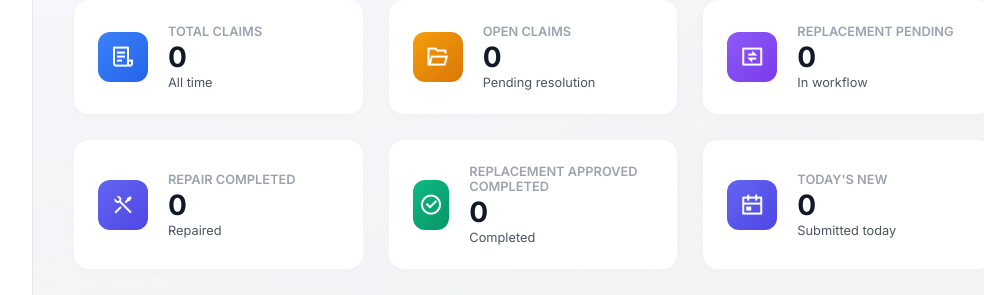
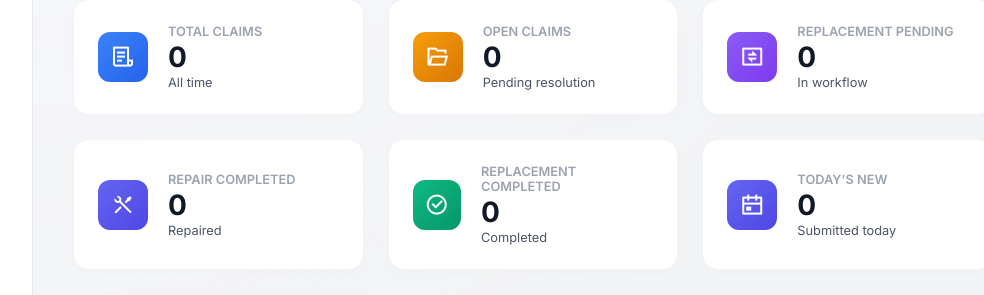
Before and after one commit to jasilmyg/OSG-myG-PORTAL, a Flask app: page /analytics in a window 1280 px wide. Shown: the part 633-928 px from the top of the page, without its empty margins (247-1231 px from the left). Run offline with Flask 3, Linux system fonts and the light colour scheme; the visitor is signed in with stand-in values (Sample User, id 1); data that the repository does not hold is empty.

Commit message:
Rename Settled status filter to Replacement Completed and update filtering logic

```diff
--- a/static/js/analytics.js
+++ b/static/js/analytics.js
@@ -605,9 +605,15 @@ function applyFilters() {
 
         // Status
         const statusValue = document.getElementById('filterStatus').value;
-        if (statusValue && claim.status !== statusValue) {
-            console.log(`Filtered out ${claim.claim_id}: Status mismatch (${claim.status} !== ${statusValue})`);
-            return false;
+        if (statusValue) {
+            if (statusValue === 'Replacement Completed') {
+                const s = (claim.status || '').toLowerCase();
+                const isReplacement = s.includes('replacement');
+                if (!(isReplacement && claim.complete)) return false;
+            } else if (claim.status !== statusValue) {
+                console.log(`Filtered out ${claim.claim_id}: Status mismatch (${claim.status} !== ${statusValue})`);
+                return false;
+            }
         }
 
         // Replacement Stage (ONLY applies to claims with status "Replacement approved")
--- a/templates/analytics.html
+++ b/templates/analytics.html
@@ -43,7 +43,7 @@
                     <option value="Follow Up">Follow Up</option>
                     <option value="Repair Completed">Repair Completed</option>
                     <option value="Replacement approved">Replacement Approved</option>
-                    <option value="Settled">Settled</option>
+                    <option value="Replacement Completed">Replacement Completed</option>
                     <option value="Closed">Closed</option>
                 </select>
             </div>
@@ -147,7 +147,7 @@
                 <i class="ri-checkbox-circle-line"></i>
             </div>
             <div class="kpi-content">
-                <h4>Replacement Approved Completed</h4>
+                <h4>Replacement Completed</h4>
                 <div class="kpi-value" id="kpi-settled">0</div>
                 <p class="kpi-subtitle">Completed</p>
             </div>
```
